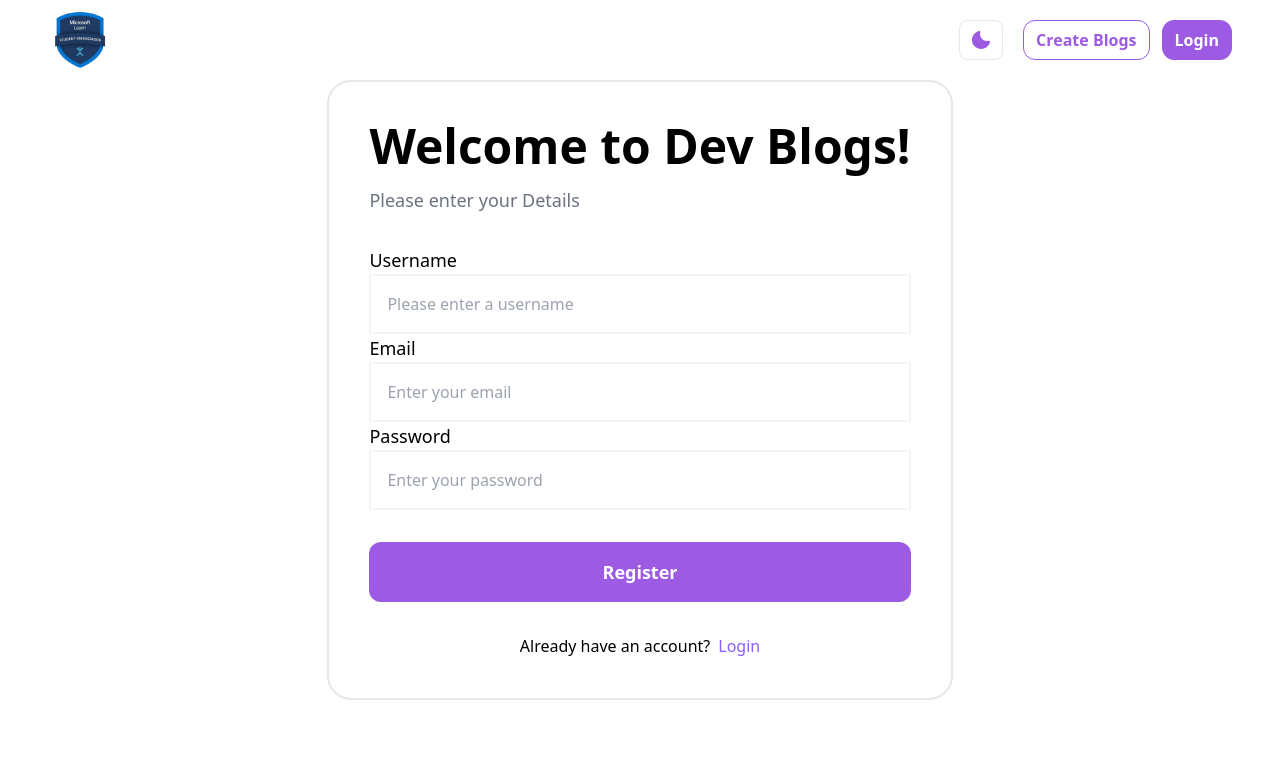
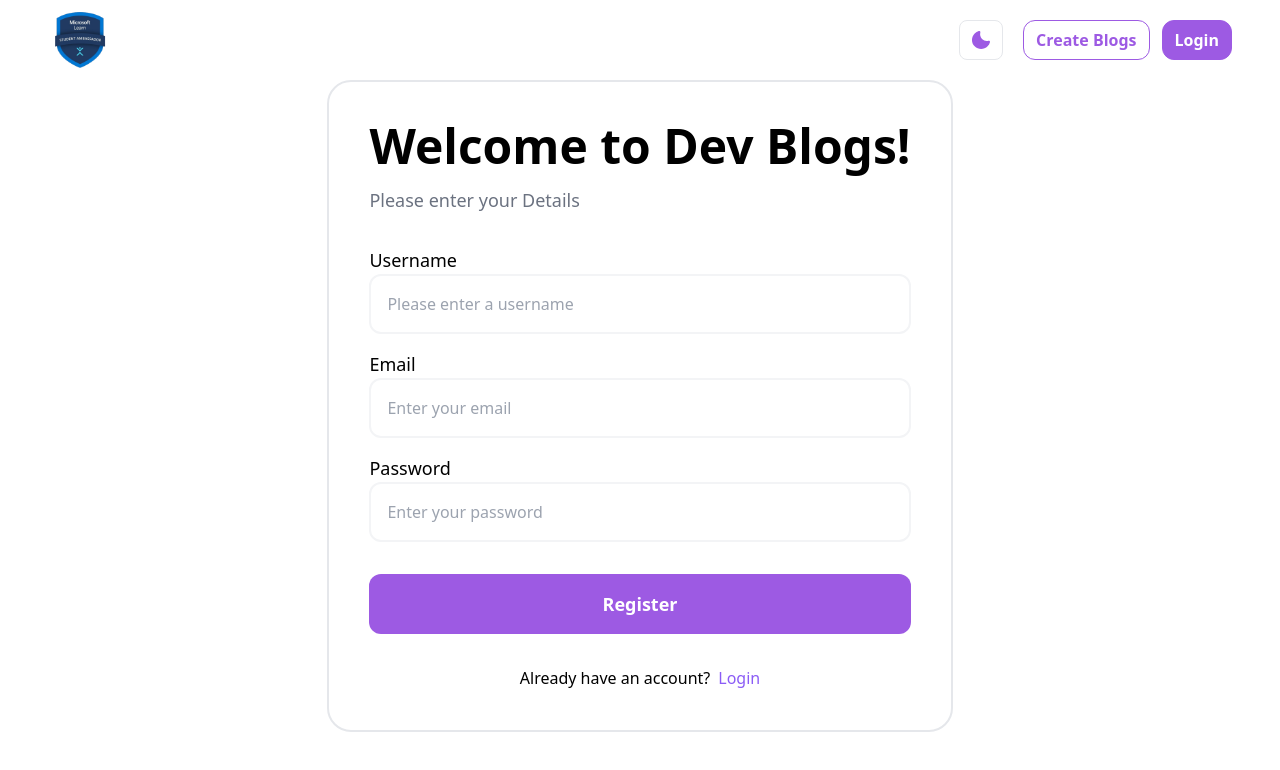
Before and after one commit to MLSAKIIT/devblogs-frontend, a React (Vite) app: page /register in a window 1280 px wide. Shown: the top 770 px of the page. Built offline with nearby package versions, Linux system fonts and the light colour scheme.

Commit message:
Add validation to create Register form on /register route using react-hook-form and yup

```diff
--- a/src/components/RegisterForm.jsx
+++ b/src/components/RegisterForm.jsx
@@ -1,71 +1,106 @@
-import { useState } from "react";
+import { yupResolver } from "@hookform/resolvers/yup";
+import { useForm } from "react-hook-form";
 import { useNavigate } from "react-router-dom";
+import * as Yup from "yup";
+
 const RegisterForm = () => {
-  const [userName, setUserName] = useState("");
-  const [email, setEmail] = useState("");
-  const [password, setPassword] = useState("");
+  // Define the validation schema using Yup
+  const schema = Yup.object().shape({
+    userName: Yup.string().required("Username is required").min(3, "Username must be at least 3 characters"),
+    email: Yup.string().email("Must be a valid email").required("Email is required"),
+    password: Yup.string()
+      .matches(
+        /^(?=.*\d)(?=.*[a-z])(?=.*[A-Z])(?=.*[a-zA-Z]).{8,}$/,
+        "Password must contain at least 8 characters, one uppercase, one lowercase, and one number"
+      )
+      .required("Password is required"),
+  });
 
   const navigate = useNavigate();
 
-  const handleRegister = () => {
-    //auth logic here.
+  // Use react-hook-form and connect to yup schema
+  const {
+    register,
+    handleSubmit,
+    formState: { errors },
+  } = useForm({
+    resolver: yupResolver(schema),
+  });
+
+  // Registration logic (to be implemented)
+  const handleRegister = (data) => {
+    console.log(data); // Replace with actual registration logic
   };
 
   return (
-    <div className={` px-10 py-10 rounded-3xl border-2 mt-20 border-gray-200`}>
+    <div className="px-10 py-10 rounded-3xl border-2 mt-20 border-gray-200">
       <h1 className="text-5xl font-semibold">Welcome to Dev Blogs!</h1>
       <p className="font-medium text-lg text-gray-500 mt-4">
         Please enter your Details
       </p>
-      <div className="mt-8 ">
+      <form className="mt-8" onSubmit={handleSubmit(handleRegister)}>
         <div>
           <label className="text-lg font-medium">Username</label>
           <input
-            value={userName}
-            className="w-full border-2 border-gray-100 roundex-xl p-4 bg-transparent rounded-sm"
+            {...register("userName")}
+            className="w-full border-2 border-gray-100 rounded-xl p-4 bg-transparent"
             type="text"
-            onChange={(e) => setUserName(e.target.value)}
             placeholder="Please enter a username"
           />
+          {errors.userName && (
+            <span className="text-red-500 mx-4 text-sm">
+              {errors.userName.message}
+            </span>
+          )}
         </div>
-        <div>
+        <div className="mt-4">
           <label className="text-lg font-medium">Email</label>
           <input
-            value={email}
-            className="w-full border-2 border-gray-100 roundex-xl p-4 bg-transparent rounded-sm"
+            {...register("email")}
+            className="w-full border-2 border-gray-100 rounded-xl p-4 bg-transparent"
             type="email"
-            onChange={(e) => setEmail(e.target.value)}
             placeholder="Enter your email"
           />
+          {errors.email && (
+            <span className="text-red-500 mx-4 text-sm">
+              {errors.email.message}
+            </span>
+          )}
         </div>
-        <div>
+        <div className="mt-4">
           <label className="text-lg font-medium">Password</label>
           <input
-            value={password}
-            className="w-full border-2 border-gray-100 roundex-xl p-4 bg-transparent rounded-sm"
+            {...register("password")}
+            className="w-full border-2 border-gray-100 rounded-xl p-4 bg-transparent"
             type="password"
-            onChange={(e) => setPassword(e.target.value)}
             placeholder="Enter your password"
           />
+          {errors.password && (
+            <span className="text-red-500 mx-4 text-sm">
+              {errors.password.message}
+            </span>
+          )}
         </div>
+
         <div className="mt-8 flex flex-col gap-y-4">
           <button
-            onClick={handleRegister}
-            className="active:scale-[.98] active:duration-75 transition-all hover:scale-[1.01]  ease-in-out transform py-4 bg-primary rounded-xl text-white font-bold text-lg hover:opacity-75 transition-opacity duration-300"
+            type="submit"
+            className="active:scale-[.98] active:duration-75 transition-all hover:scale-[1.01] ease-in-out transform py-4 bg-primary rounded-xl text-white font-bold text-lg hover:opacity-75 transition-opacity duration-300"
           >
             Register
           </button>
         </div>
         <div className="mt-8 flex justify-center items-center">
-          <p className="font-medium text-base"> Already have an account?</p>
+          <p className="font-medium text-base">Already have an account?</p>
           <button
+            type="button"
             onClick={() => navigate("/login")}
             className="ml-2 font-medium text-base text-violet-500 hover:opacity-75 transition-opacity duration-300"
           >
             Login
           </button>
         </div>
-      </div>
+      </form>
     </div>
   );
 };
```
